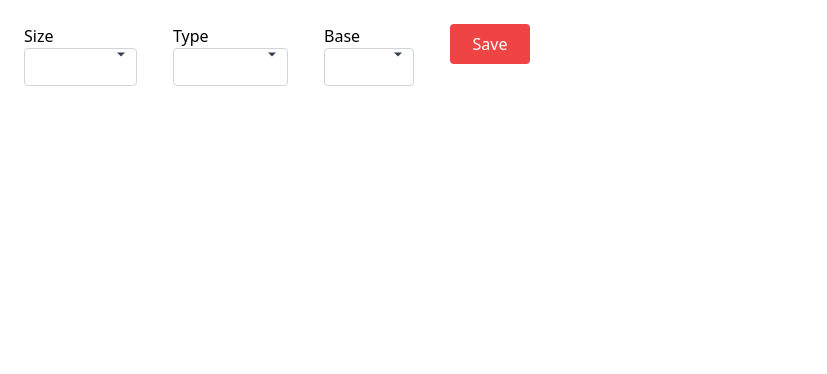
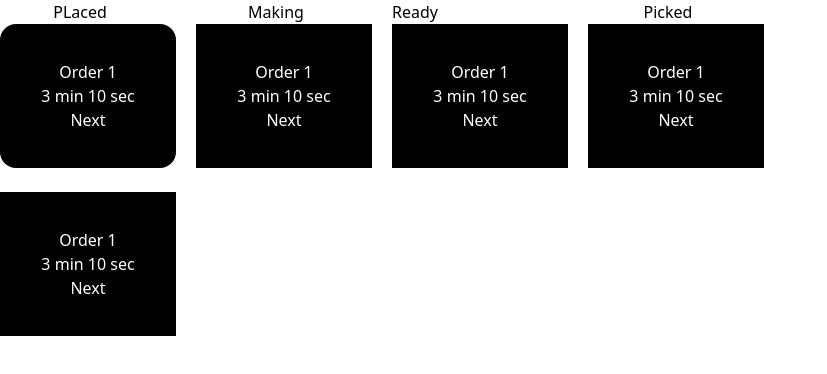
Before and after one commit to trcodeers/teach-mint, a React (Create React App) app: page / in a window 1280 px wide. Shown: the top 374 px of the page, without its empty margins (0-827 px from the left). Built offline with nearby package versions, Linux system fonts and the light colour scheme.

Commit message:
functio for order retrival

```diff
--- a/src/App.js
+++ b/src/App.js
@@ -4,12 +4,54 @@ import { useForm } from "react-hook-form";
 
 function App() {
 
-  const [orders, setOrders] = useState([])
+  const [orders, setOrders] = useState(null)
 
   useEffect(()=>{
     const existingOrders = localStorage.getItem('orders')
+let orderFormat = {
+  placed: [],
+  making: [],
+  ready: [],
+  picked: []
+}
     if(existingOrders){
-      setOrders([ ...JSON.parse(existingOrders) ])
+
+      const parsedOrders = JSON.parse(existingOrders)
+
+      parsedOrders.forEach(element => {
+        const { status } = element
+        if(status === 'placed'){
+          const updatedPlacedOrders = [ element, ...orderFormat.placed]
+          orderFormat = {
+            ...orderFormat,
+            placed: updatedPlacedOrders
+          }
+        }
+        else if(status === 'making'){
+          const updatedMakingOrders = [ element, ...orderFormat.making]
+          orderFormat = {
+            ...orderFormat,
+            making: updatedMakingOrders
+          }
+        }
+        else if(status === 'ready'){
+          const updatedReadyOrders = [ element, ...orderFormat.ready]
+          orderFormat = {
+            ...orderFormat,
+            ready: updatedReadyOrders
+          }
+        }
+        else if(status === 'picked'){
+          const updatedPickedOrders = [ element, ...orderFormat.picked]
+          orderFormat = {
+            ...orderFormat,
+            picked: updatedPickedOrders
+          }
+        }
+      });
+
+      setOrders({ ...orderFormat })
+
     }
   }, [])
 
@@ -58,9 +100,9 @@ function App() {
   }
 
   return (
+    <>
       <div>
-
-      <form
+        {/* <form
           className="bg-white rounded mb-4 p-6"
           onSubmit={handleSubmit(onSubmit)}
         >
@@ -127,8 +169,60 @@ function App() {
 
 
 
-      </form>
+        </form> */}
       </div>
+
+        <div>
+        <div class="flex flex-row gap-9">
+
+  <div class="w-40">
+    <div class="text-center">PLaced</div>
+    <div class="flex flex-col gap-6">
+      <div class="w-44 h-36 bg-black text-white flex flex-col justify-center text-center rounded-2xl">
+        <div>Order 1</div>
+        <div>3 min 10 sec</div>
+        <div> <button>Next</button></div>
+      </div>
+        <div class="w-44 h-36 bg-black text-white flex flex-col justify-center text-center">
+        <div>Order 1</div>
+        <div>3 min 10 sec</div>
+        <div> <button>Next</button></div>
+      </div>
+    </div>
+
+  </div>
+
+
+    <div class="w-40">
+      <div class="text-center">Making</div>
+    <div class="w-44 h-36 bg-black text-white flex flex-col justify-center text-center">
+      <div>Order 1</div>
+      <div>3 min 10 sec</div>
+      <div> <button>Next</button></div>
+    </div>
+  </div>
+    <div class="w-40">
+      <div>Ready</div>
+    <div class="w-44 h-36 bg-black text-white flex flex-col justify-center text-center">
+      <div class="text-center">Order 1</div>
+      <div>3 min 10 sec</div>
+      <div> <button>Next</button></div>
+    </div>
+  </div>
+    <div class="w-40">
+      <div class="text-center">Picked</div>
+    <div class="w-44 h-36 bg-black text-white flex flex-col justify-center text-center">
+      <div>Order 1</div>
+      <div>3 min 10 sec</div>
+      <div> <button>Next</button></div>
+    </div>
+  </div>
+</div>
+
+
+
+        </div>
+    </>
 
   );
 }
```
Lines whose indentation alone changed are shown as unchanged.
